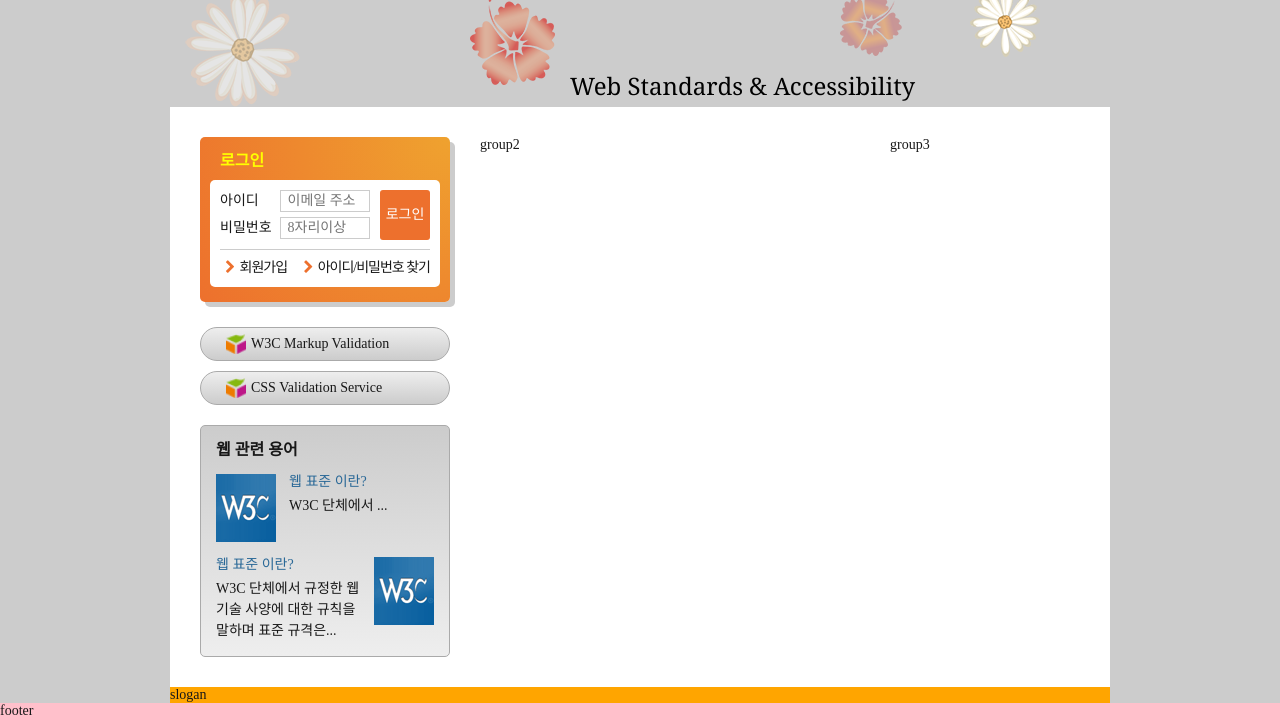
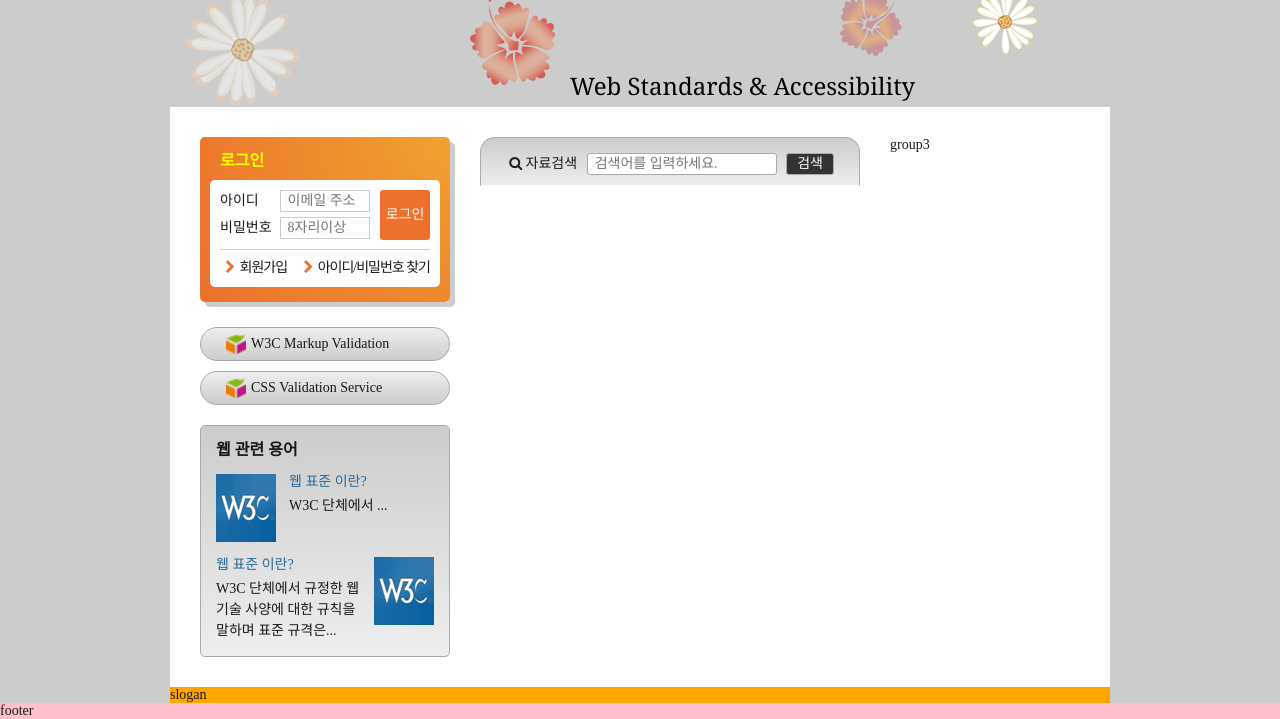
Before and after one commit to ByeongGi/FDS18, a plain HTML site: page index.html in a window 1280 px wide. Shown: the part 137-856 px from the top of the page. Drawn offline with nearby package versions, Linux system fonts and the light colour scheme; a web font is replaced by a local one.

Commit message:
검색 폼 마크업 및 디자인

```diff
--- a/css/stylesheet.css
+++ b/css/stylesheet.css
@@ -400,6 +400,40 @@ a {
 .term-list div:nth-child(even) .term-list-thumbnail {
   float: right;
 }
+/* 검색 폼 */
+.search-form {
+  background: #ccc linear-gradient(#ccc, #eee);
+  border: 1px solid #aaa;
+  border-bottom-color: #fff;
+  border-radius: 15px 15px 0 0;
+  padding: 15px 25px 10px;
+}
+.search-form fieldset {
+  border: 0;
+  margin: 0;
+  padding: 0;
+}
+.search-form-container {
+  display: flex;
+  flex-flow: row nowrap;
+  align-items: center;
+  justify-content: space-between;
+}
+.search-form [name="search"] {
+  border: 1px solid #aaa;
+  border-radius: 3px;
+  padding: 1px 1px 1px 0.5em;
+  height: 22px;
+  width: 190px;
+}
+.btn-search {
+  background-color: #333;
+  border: 1px solid #aaa;
+  color: #fff;
+  border-radius: 3px;
+  height: 22px;
+  padding: 0 10px;
+}
 
 .slogan {
   background: orange;
--- a/index.html
+++ b/index.html
@@ -205,7 +205,19 @@
           </dl>
         </section>
       </div>
-      <div class="group group2">group2</div>
+      <div class="group group2">
+        <h2 class="a11y-hidden">검색</h2>
+        <form class="search-form" method="POST" action="https://formspree.io/seulbinim@gmail.com">
+          <fieldset>
+            <legend>검색 폼</legend>
+            <div class="search-form-container">
+              <label for="search"><span class="icon-search"></span>자료검색</label>
+              <input type="search" id="search" name="search" required placeholder="검색어를 입력하세요.">
+              <button class="btn-search" type="submit">검색</button>
+            </div>
+          </fieldset>
+        </form>
+      </div>
       <div class="group group3">group3</div>
     </main>
     <div class="slogan">slogan</div>
```
